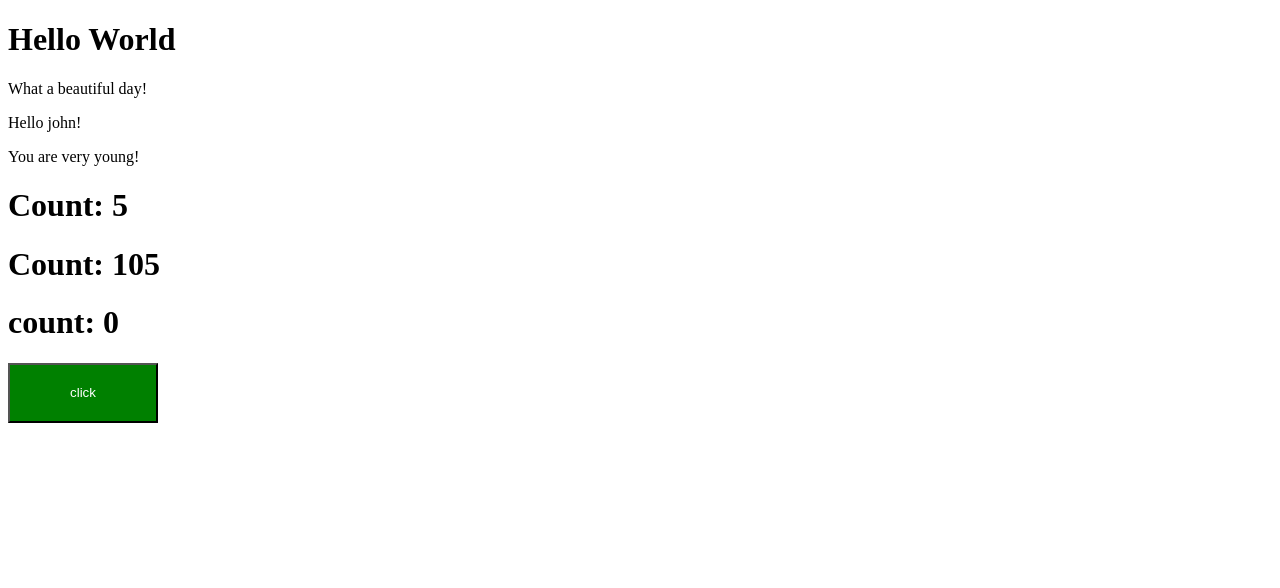
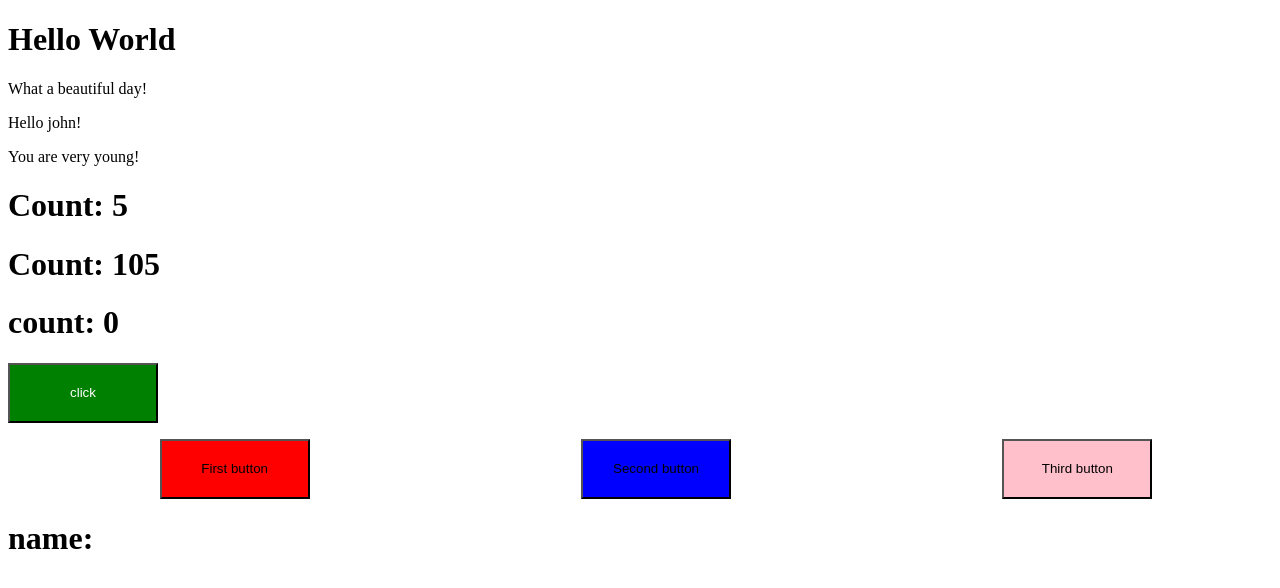
Before and after one commit to dens90/react-exercises, a React (Create React App) app: page / in a window 1280 px wide. Shown: the top 588 px of the page. Built offline with nearby package versions, Linux system fonts and the light colour scheme.

Commit message:
events-03

```diff
--- a/src/App.js
+++ b/src/App.js
@@ -1,5 +1,6 @@
 import React from "react"
 import { ClickCounter } from "./ClickCounter"
+import { ClickTracker } from "./ClickTracker"
 import { Counter } from "./Counter"
 import { CounterDisplay } from "./CounterDisplay"
 import { Hello } from "./Hello"
@@ -15,6 +16,7 @@ export class App extends React.Component{
                 <Counter />
                 <CounterDisplay  />
                 <ClickCounter />
+                <ClickTracker />
             </div>
         )
     }
--- a/src/ClickCounter.js
+++ b/src/ClickCounter.js
@@ -1,20 +1,20 @@
 import React from "react";
 
 export class ClickCounter extends React.Component {
-    state = {
-        count: 0
-    }
-    setCounter = () => {
-        this.setState(state => {
-                return{
-                    count: state.count + 1
-                }
-        })
-    }
+  state = {
+    count: 0,
+  };
+  setCounter = () => {
+    this.setState((state) => {
+      return {
+        count: state.count + 1,
+      };
+    });
+  };
   render() {
     return (
       <div>
-          <h1>count: {this.state.count}</h1>
+        <h1>count: {this.state.count}</h1>
         <button
           style={{
             backgroundColor: "green",
@@ -24,10 +24,10 @@ export class ClickCounter extends React.Component {
             padding: "1rem",
             textAlign: "center",
           }}
-          onClick={this.setCounter}>
+          onClick={this.setCounter}
+        >
           click
         </button>
-
       </div>
     );
   }
--- /dev/null
+++ b/src/ClickTracker.js
@@ -0,0 +1,43 @@
+import React from "react";
+import clickTracker from "./click-tracker.css";
+export class ClickTracker extends React.Component {
+  state = {
+    clicked: null,
+  };
+  getButtonClick = (e) => {
+    this.setState({
+      clicked: e.target.name,
+    });
+  };
+
+  render() {
+    return (
+      <div>
+        <div className="buttons">
+          <button
+            name="first"
+            className="btn red"
+            onClick={this.getButtonClick}
+          >
+            First button
+          </button>
+          <button
+            name="second"
+            className="btn blue"
+            onClick={this.getButtonClick}
+          >
+            Second button
+          </button>
+          <button
+            name="three"
+            className="btn pink"
+            onClick={this.getButtonClick}
+          >
+            Third button
+          </button>
+        </div>
+        <h1>name: {this.state.clicked}</h1>
+      </div>
+    );
+  }
+}
--- /dev/null
+++ b/src/click-tracker.css
@@ -0,0 +1,23 @@
+.buttons{
+    display: flex;
+    align-items: center;
+    justify-content: space-around;
+    width: 100%;
+    margin:1rem;
+}
+.btn{
+    width: 150px;
+    height: 60px;
+    padding: 1rem;
+    text-align: center;
+
+}
+.red{
+    background-color: red;
+}
+.blue{
+    background-color: blue;
+}
+.pink{
+    background-color: pink;
+}
```
